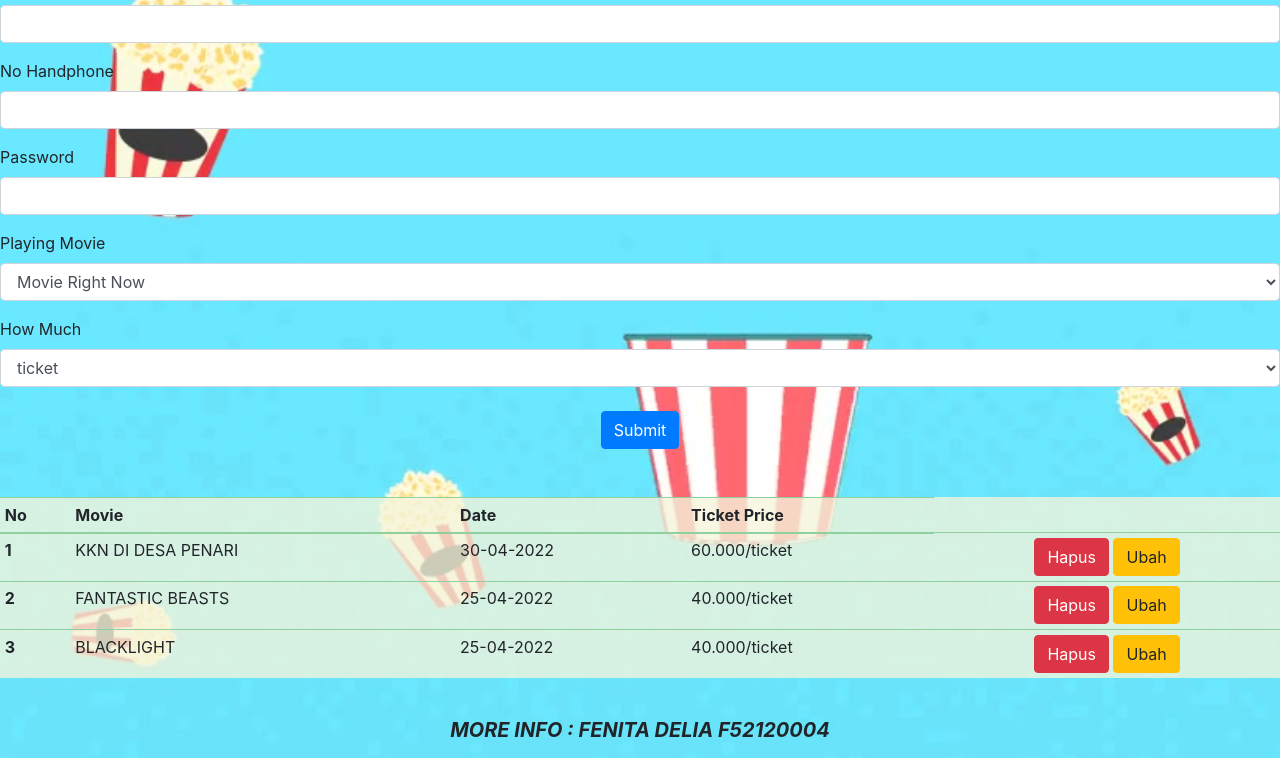
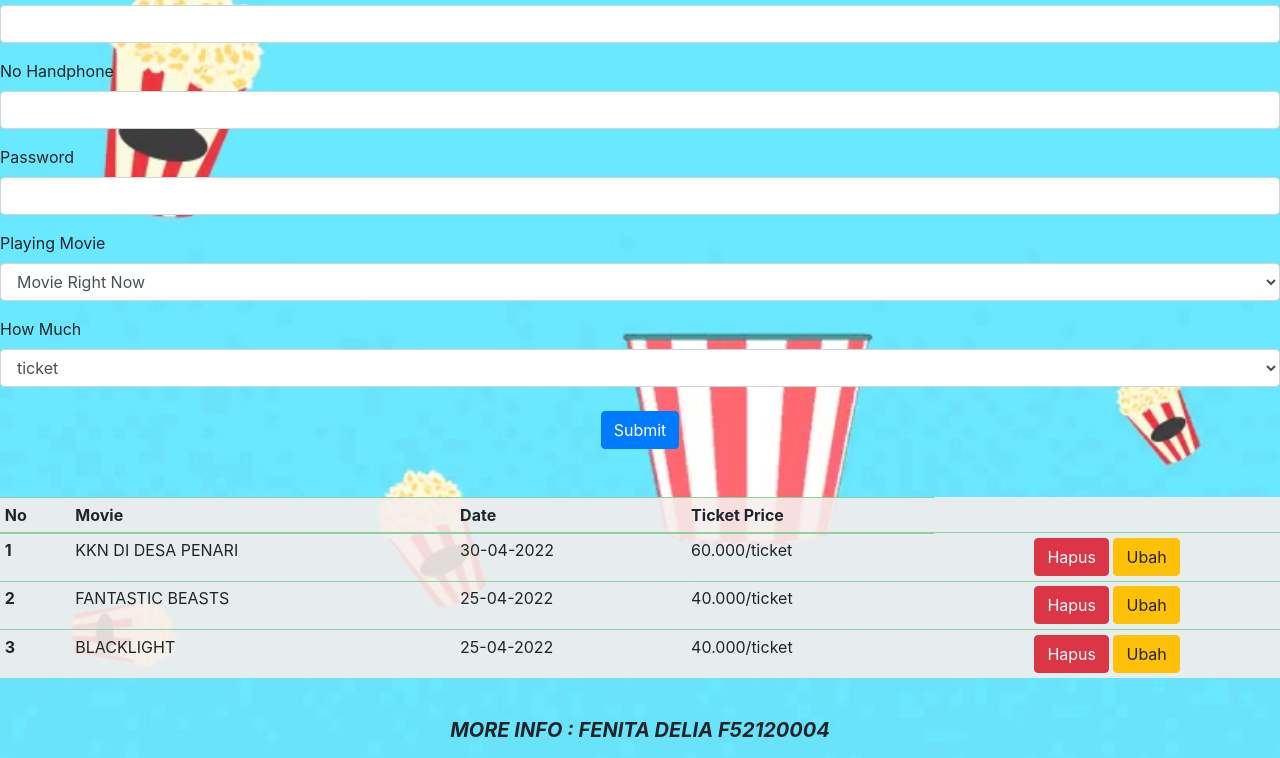
Before and after one commit to fenitadelia/fenitadelianolempat, a plain HTML site: page index.html in a window 1280 px wide. Shown: the part 83-841 px from the top of the page. Drawn offline with nearby package versions, Linux system fonts and the light colour scheme.

Commit message:
Update styleindex.css

```diff
--- a/styleindex.css
+++ b/styleindex.css
@@ -22,7 +22,7 @@ h5{
 }
 
 .table table{
-    background-color: rgba(245, 245, 220, 0.781);
+    background-color: rgba(247, 239, 238, 0.89);
     width: 100%;
     height: 100px;
 }
```
